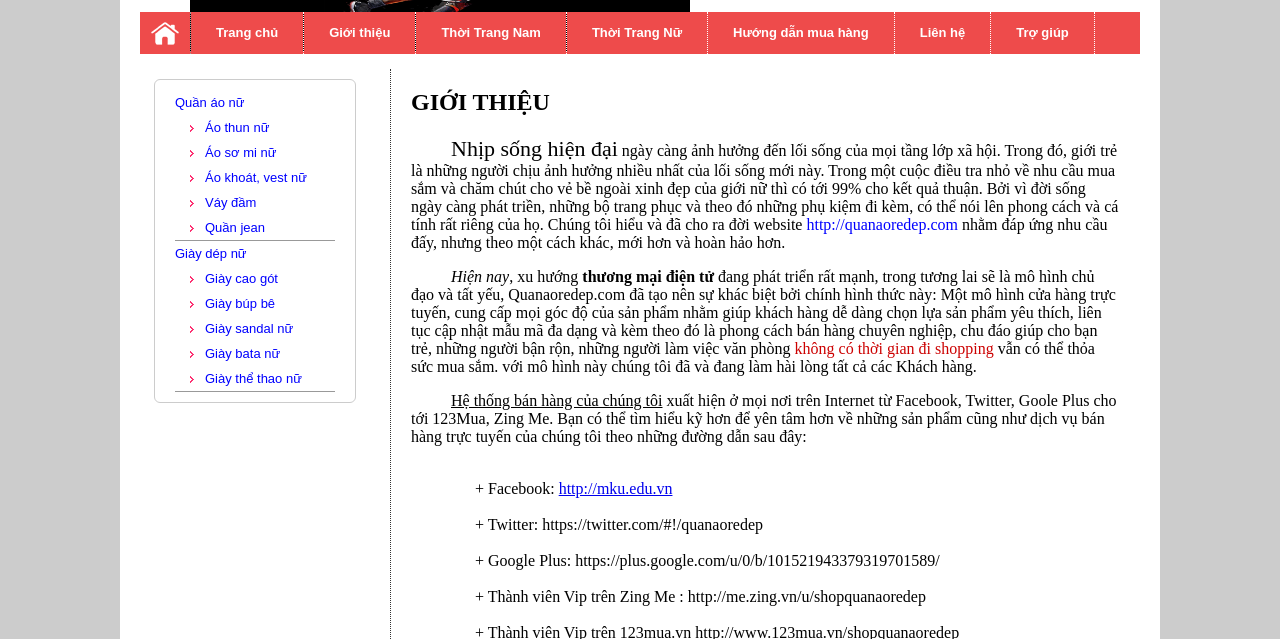
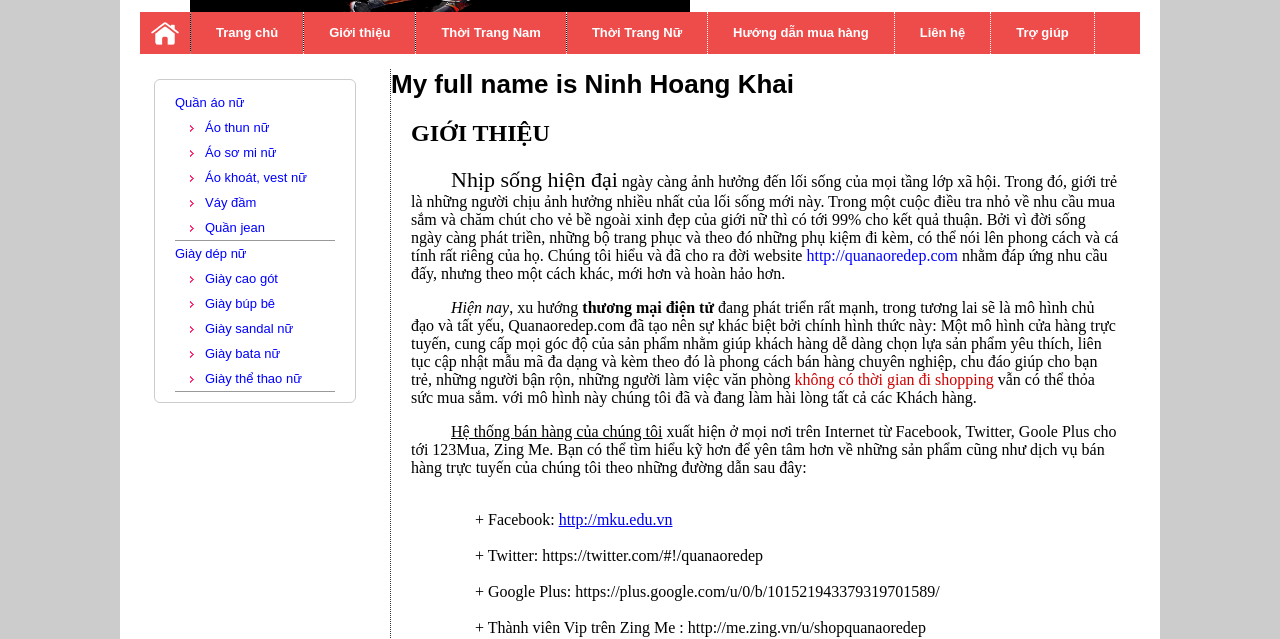
Before and after one commit to nhkkhaii/nhkkhaii.github.io, a plain HTML site: page index.html in a window 1280 px wide. Shown: the part 161-800 px from the top of the page. Drawn offline with Linux system fonts and the light colour scheme.

Commit message:
Ninh Hoang Khai

```diff
--- a/index.html
+++ b/index.html
@@ -98,7 +98,7 @@
                 </div>
             </div>
             <div id="main_right">
-
+                <h1>My full name is Ninh Hoang Khai</h1>
             	<iframe src="gioi_thieu.html" name="iframe_main"
             		style=" width:749px; height:800px; border:none;" marginwidth="20px">
             	</iframe>
```
